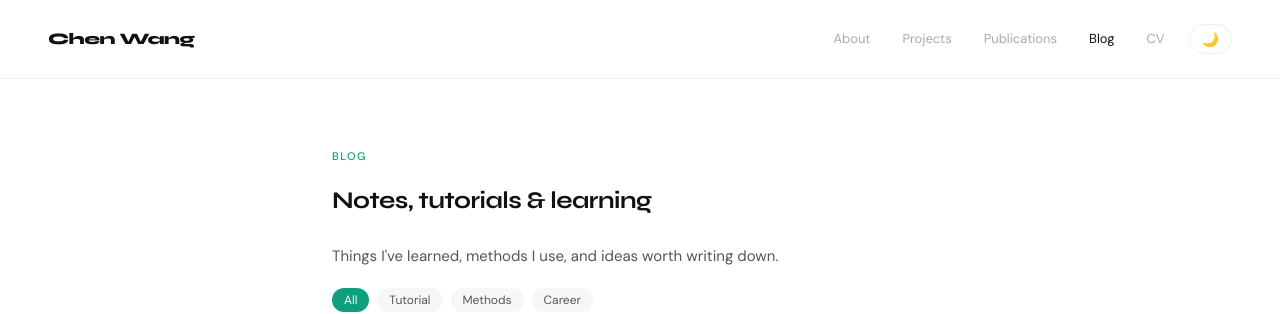
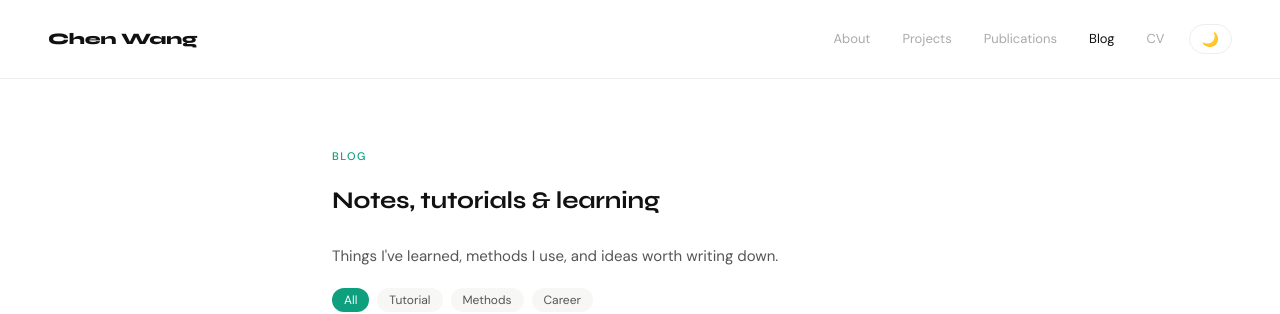
Before and after one commit to wangc29/wangc29.github.io, a Jekyll site: the page built from blog.md, in a window 1280 px wide. Shown: the top 314 px of the page. Built offline with Jekyll 4.4.1, drawn with Linux system fonts in a browser that asks for light colours.

Commit message:
Adjust letter-spacing to reduce compressed font appearance

```diff
--- a/assets/css/style.css
+++ b/assets/css/style.css
@@ -104,7 +104,7 @@ nav {
   font-family: 'Syne', sans-serif;
   font-weight: 800;
   font-size: 16px;
-  letter-spacing: -0.5px;
+  letter-spacing: -0.2px;
   color: var(--text);
   text-decoration: none;
 }
@@ -243,7 +243,7 @@ h2 {
   font-family: 'Syne', sans-serif;
   font-size: 1.5rem;
   font-weight: 700;
-  letter-spacing: -0.5px;
+  letter-spacing: -0.2px;
   margin-bottom: 1.5rem;
 }
 
@@ -278,7 +278,7 @@ h2 {
   font-family: 'Syne', sans-serif;
   font-size: 1.8rem;
   font-weight: 800;
-  letter-spacing: -1px;
+  letter-spacing: -0.3px;
   margin-bottom: 0.3rem;
 }
 
```
